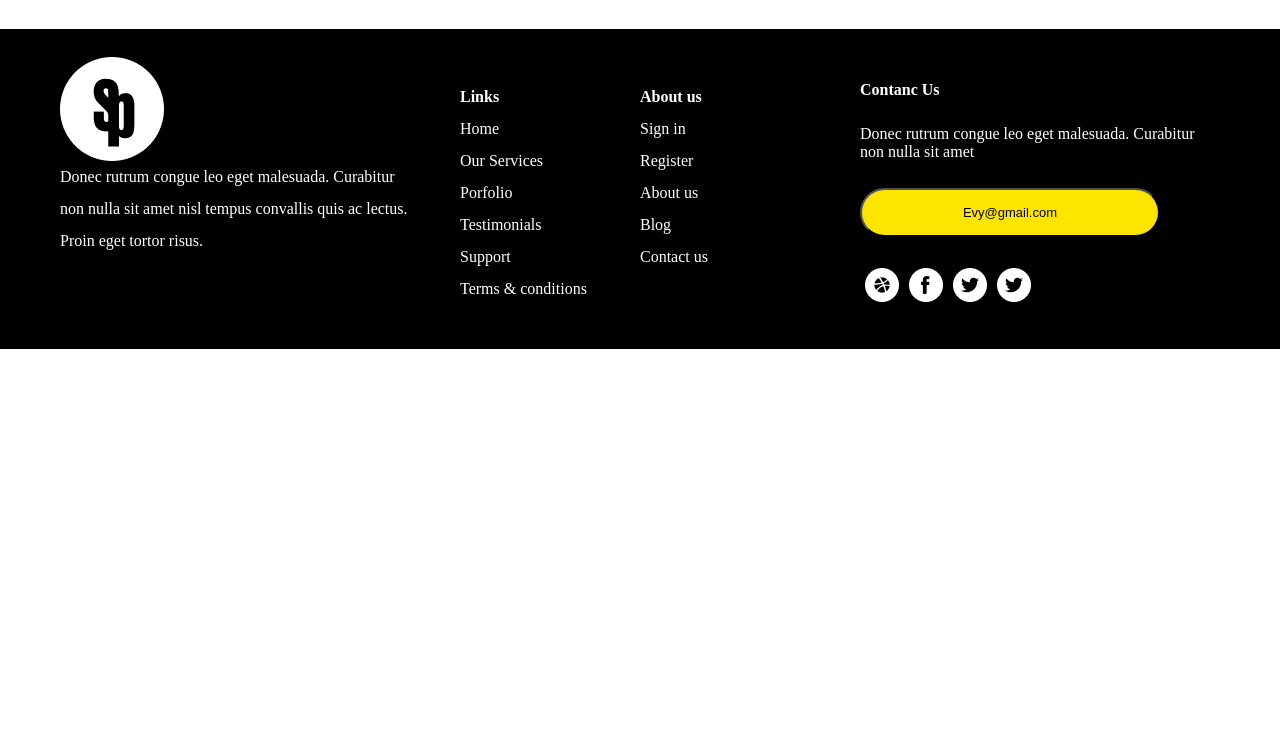
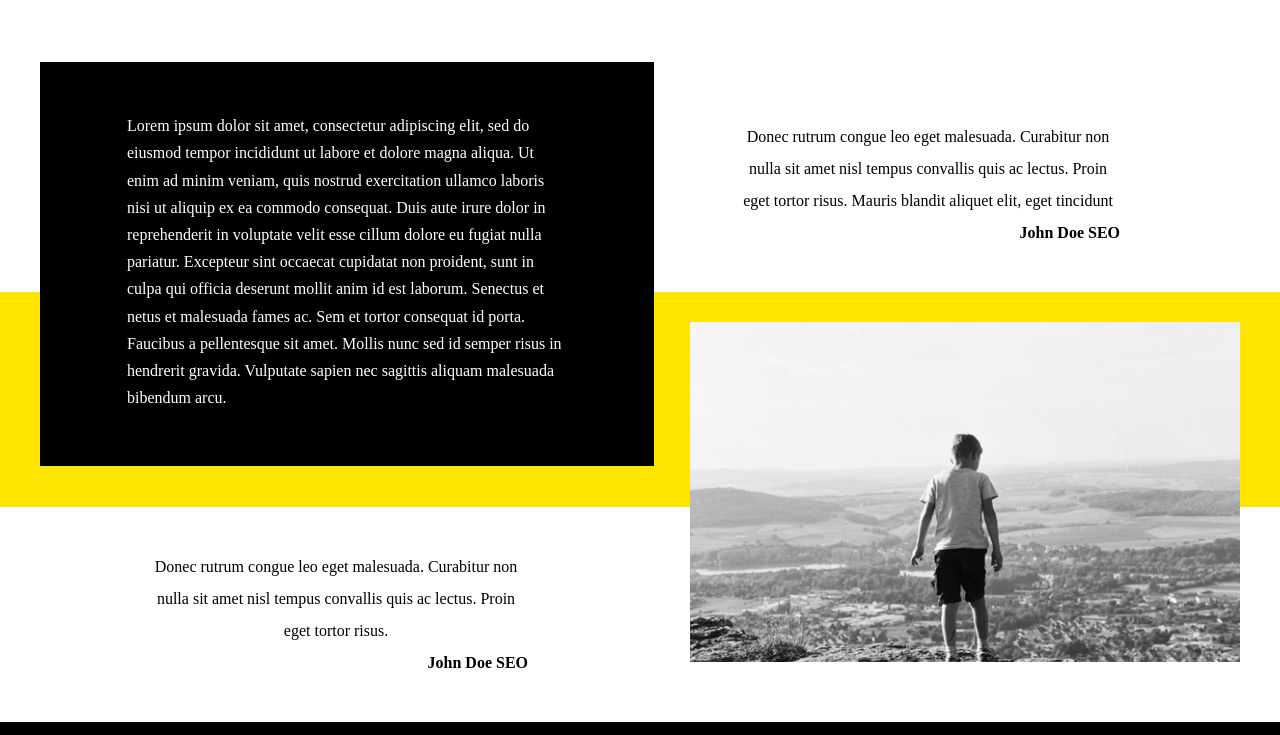
Before and after one commit to nettasteinberg/go-code-figma-challenge, a plain HTML site: page index.html in a window 1280 px wide. Shown: the part 4525-5260 px from the top of the page. Before the commit the page ends 4874 px from the top, so only its background shows below. Drawn offline with Linux system fonts and the light colour scheme.

Commit message:
now only the pictures part doesn't work correctly

```diff
--- a/index.html
+++ b/index.html
@@ -447,13 +447,41 @@
     </div>
     <div class="complicated">
         <div class="white">
-
+            <div class="whiteRectangle firstWhiteRectangle">
+                <div class="whiteRectangleText">
+                    Donec rutrum congue leo eget malesuada. Curabitur non nulla sit amet nisl tempus convallis quis ac lectus. Proin eget tortor risus. Mauris blandit aliquet elit, eget tincidunt
+                </div>
+                <div class="whiteRectangleSignature">
+                    John Doe SEO
+                </div>
+            </div>
         </div>
         <div class="yellow">
 
         </div>
-        <div class="white">
+        <div class="white secondWhite">
+            <div class="whiteRectangle secondWhiteRectangle">
+                <div class="whiteRectangleText">
+                    Donec rutrum congue leo eget malesuada. Curabitur non nulla sit amet nisl tempus convallis quis ac lectus. Proin eget tortor risus.
+                </div>
+                <div class="whiteRectangleSignature">
+                    John Doe SEO
+                </div>
+            </div>
+        </div>
+        <div class="textLeftImageRight">
+            <!-- 1200px -->
+            <div class="textAndImage">
+                <div class="blackTextAndBlackAndWhiteImage blackText">
+                    <p>
+                        Lorem ipsum dolor sit amet, consectetur adipiscing elit, sed do eiusmod tempor incididunt ut labore et dolore magna aliqua. Ut enim ad minim veniam, quis nostrud exercitation ullamco laboris nisi ut aliquip ex ea commodo consequat. Duis aute irure dolor in reprehenderit in voluptate velit esse cillum dolore eu fugiat nulla pariatur. Excepteur sint occaecat cupidatat non proident, sunt in culpa qui officia deserunt mollit anim id est laborum.
+Senectus et netus et malesuada fames ac. Sem et tortor consequat id porta. Faucibus a pellentesque sit amet. Mollis nunc sed id semper risus in hendrerit gravida. Vulputate sapien nec sagittis aliquam malesuada bibendum arcu.
+                    </p>
+                </div>
+                <div class="blackTextAndBlackAndWhiteImage blackAndWhiteImage">
 
+                </div>
+            </div>
         </div>
     </div>
 
--- a/style.css
+++ b/style.css
@@ -305,17 +305,94 @@ body {
     bottom: 20px;
 }
 
-.blackOnWhitePage {
-    /* display: flex;
+.complicated {
+    display: flex;
+    justify-content: flex-start;
+    flex-direction: column;
+    padding-top: 3rem;
+}
+
+.white {
+    background-color: white;
+    width: 100%;
+    height: 215px;
+    display: flex;
+    justify-content: center;
+    align-items: center;
+}
+
+.yellow {
+    background-color: #FDE500;
+    width: 100%;
+    height: 215px;
+}
+
+.firstWhiteRectangle {
+    position: relative;
+    left: 18rem;
+}
+
+.secondWhiteRectangle {
+    position: relative;
+    right: 19rem;
+}
+
+.textLeftImageRight {
+    display: flex;
+    justify-content: center;
+    height: 0px;
+}
+
+.textAndImage {
+    width: 1200px;
+    display: flex;
+    justify-content: space-between;
+}
+
+.blackTextAndBlackAndWhiteImage {
+    width: 550px;
+    height: 340px;
+}
+
+.blackText {
+    display: flex;
+    justify-content: center;
+    align-items: center;
+    padding: 2rem;
+    color: white;
+    background-color: black;
+    min-height: 242px;
+    position: relative;
+    bottom: 660px
+}
+
+.blackText > p {
+    width: 80%;
+    height: 80%;
+    line-height: 1.7rem;
+    padding-bottom: 2rem;
+
+}
+
+.blackAndWhiteImage {
+    min-height: 242px;
+    background-image: url(Assets/blackAndWhiteKid.jpeg);
+    background-size: cover;
+    position: relative;
+    bottom: 400px;
+}
+
+/* .blackOnWhitePage {
+    display: flex;
     justify-content: space-around;
     align-content: space-evenly;
     align-items: flex-start;
-    height: fit-content; */
+    height: fit-content;
     padding-top: 60px;
     margin-left: 0%;
-}
+} */
 
-.blackOnWhiteWidth {
+/* .blackOnWhiteWidth {
     display: flex;
     justify-content: space-around;
     align-content: space-evenly;
@@ -323,7 +400,7 @@ body {
     height: fit-content;
     width: 1200px;
     margin: 0;
-}
+} */
 
 /* .rectanglesInARow {
     display: flex;
@@ -333,7 +410,7 @@ body {
     height: fit-content;
 } */
 
-.blackRectangle {
+/* .blackRectangle {
     width: 30%;
     height: fit-content;
     background-color: black;
@@ -343,7 +420,7 @@ body {
     justify-content: center;
     align-items: center;
     padding: 30px;
-}
+} */
 
 .whiteRectangle {
     width: 30%;
@@ -351,11 +428,14 @@ body {
 
 .whiteRectangleText {
     text-align: center;
+    line-height: 2rem;
 }
 
 .whiteRectangleSignature {
     text-align: right;
     font-weight: bold;
+        line-height: 2rem;
+
 }
 
 .footer {
```
Also changed, not shown: Assets/blackAndWhiteKid.jpeg (added).
